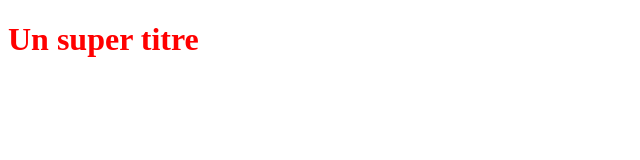
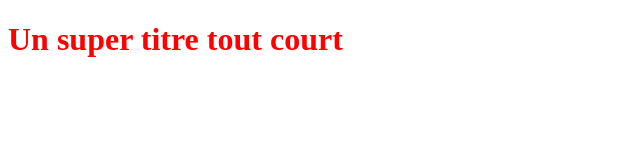
Before and after one commit to stephaneracamier-rgb/OpenClassRoomsDeux, a plain HTML site: page index.html in a window 1280 px wide. Shown: the whole page, without its empty margins (0-640 px from the left). Drawn offline with Linux system fonts and the light colour scheme.

Commit message:
Modification du titre H1

```diff
--- a/index.html
+++ b/index.html
@@ -5,6 +5,6 @@
    <link rel="stylesheet" type="text/css" href="styles.css">
 </head>
 <body>
-   <h1>Un super titre</h1>
+   <h1>Un super titre tout court</h1>
 </body>
 </html>
```
